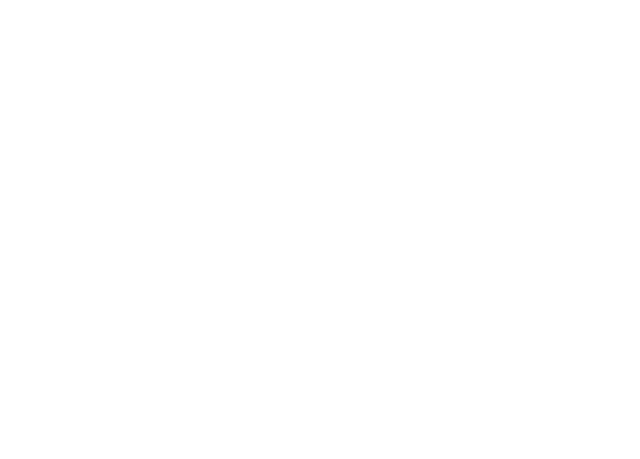
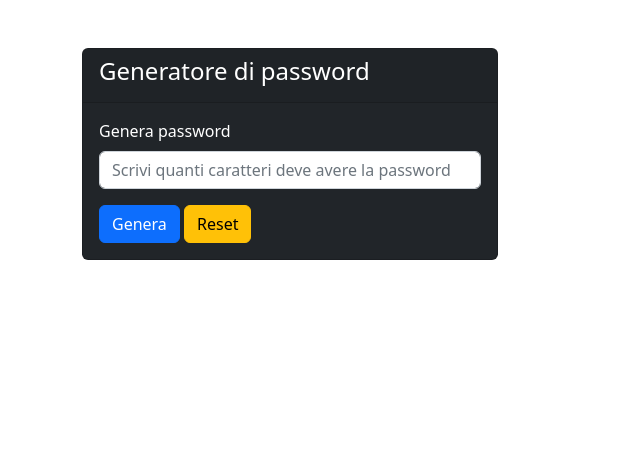
Before and after one commit to AlessandroFacci/php-strong-password-generator, a PHP site: page / in a window 1280 px wide. Before the commit the part shown is empty. Shown: the top 459 px of the page, without its empty margins (0-640 px from the left). After the commit the page ends 260 px from the top, so only its background shows below. Run offline with PHP 8.4, Linux system fonts and the light colour scheme.

Commit message:
index.php: create form

```diff
--- a/index.php
+++ b/index.php
@@ -1,4 +1,6 @@
-<php? ?>
+<?php
+$possible_chars ='abcdefghijklmnopqrstuvwxyzABCDEFGHIJKLMNOPQRSTUVWXYZ1234567890!?#*@%$&£ç§'
+?>
 
 
 
@@ -29,7 +31,25 @@
 </head>
 
 <body>
-    <div class="container mt-5"></div>
+  <div class="container mt-5">
+    <div class="mb-3">
+      <div class="card text-bg-dark mb-3" style="max-width: 26rem;">
+        <div class="card-header">
+          <h4>Generatore di password</h4>
+        </div>
+        <div class="card-body">
+          <form action="./index.php" method="GET">
+            <label for="password" class="form-label">Genera password</label>
+            <input type="number" min="8" max="20" step="1" class="form-control" id="password"
+              placeholder="Scrivi quanti caratteri deve avere la password" required>
+            <div class="btn btn-primary mt-3">Genera</div>
+            <input type="reset" value="Reset" class="btn btn-warning mt-3">
+          </form>
+        </div>
+
+      </div>
+    </div>
+  </div>
 </body>
 
 </html>
```
Lines whose indentation alone changed are shown as unchanged.
